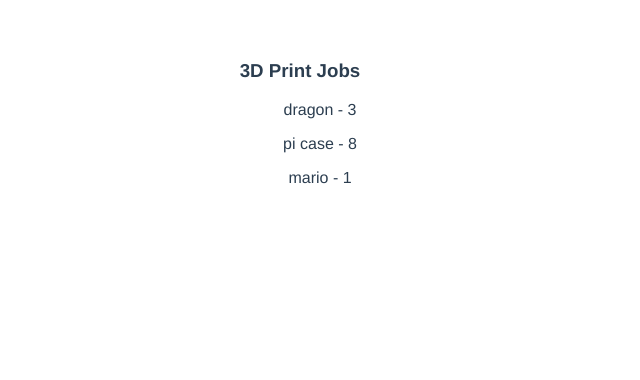
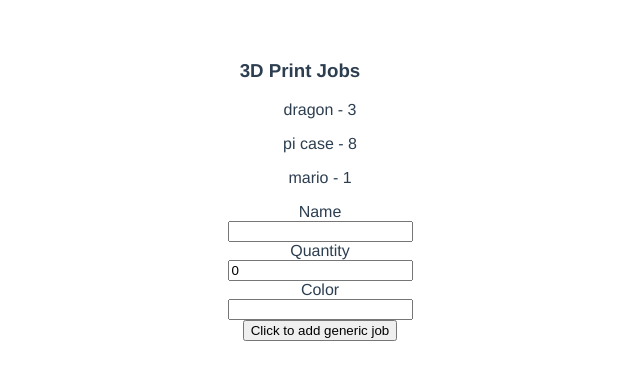
Before and after one commit to krames12/3d-print-jobs, a Vue app: page / in a window 1280 px wide. Shown: the top 380 px of the page, without its empty margins (340-980 px from the left). Built offline with nearby package versions, Linux system fonts and the light colour scheme.

Commit message:
can now add new prints to the job list

```diff
--- a/src/components/JobList.vue
+++ b/src/components/JobList.vue
@@ -3,6 +3,19 @@
     <h3>3D Print Jobs</h3>
     <ul>
       <Job v-for="job in jobs" :job="job" :key="job.id" />
+      <div>
+        <label for="newName">Name</label>
+        <input type="text" name="newName" v-model="newPrintForm.name">
+      </div>
+      <div>
+        <label for="newQty">Quantity</label>
+        <input type="text" name="newQty" v-model="newPrintForm.qty">
+      </div>
+      <div>
+        <label for="newColor">Color</label>
+        <input type="text" name="newColor" v-model="newPrintForm.color">
+      </div>
+      <button @click="addJob">Click to add generic job</button>
     </ul>
   </div>
 </template>
@@ -17,7 +30,30 @@ export default {
     Job
   },
   data() {
-    return { jobs }
+    return {
+      jobs,
+      newPrintForm: {
+        name: '',
+        qty: 0,
+        color: '',
+      }
+    }
+  },
+  methods: {
+    addJob() {
+      this.jobs.push({
+        ...this.newPrintForm,
+        id: Date.now(),
+        completed: 0,
+
+      });
+
+      this.newPrintForm = {
+        name: '',
+        qty: 0,
+        color: '',
+      }
+    }
   }
 }
 </script>
@@ -26,4 +62,8 @@ export default {
 ul {
   list-style: none;
 }
+
+label {
+  display: block;
+}
 </style>
```
